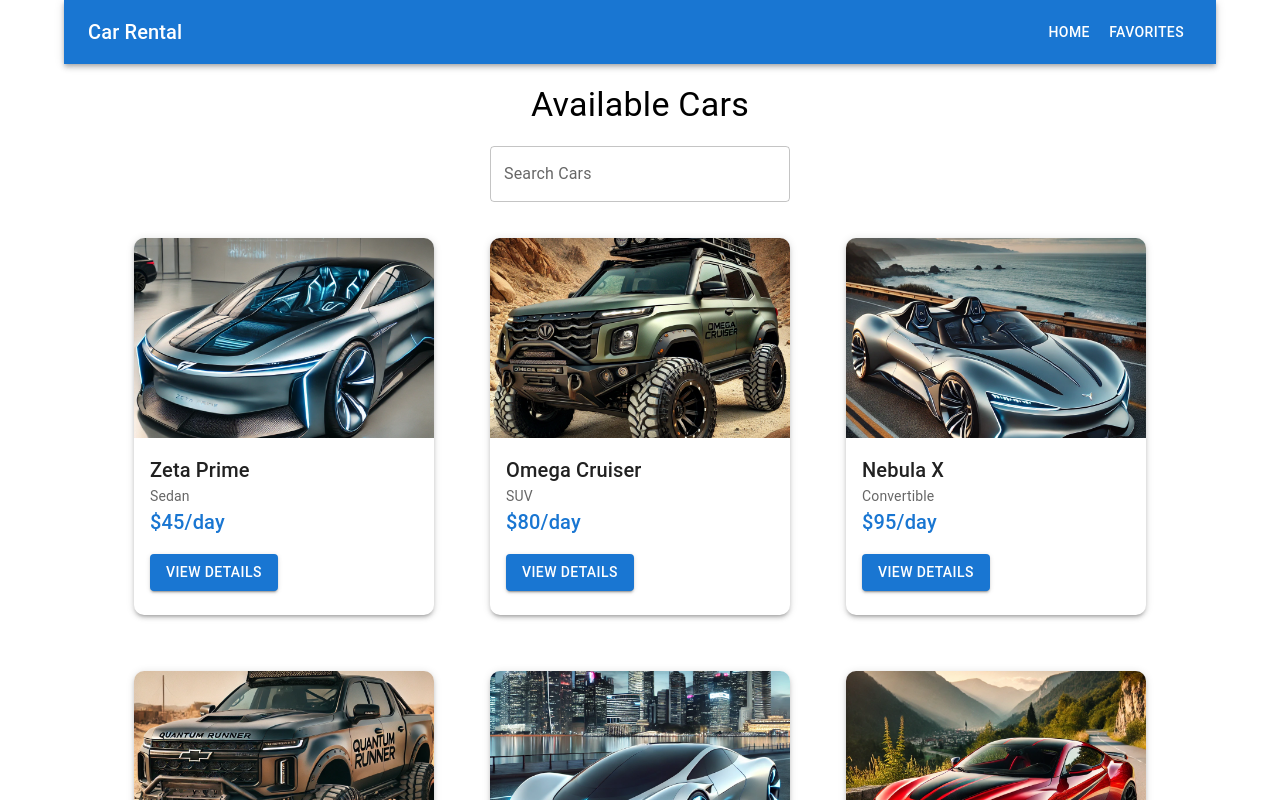
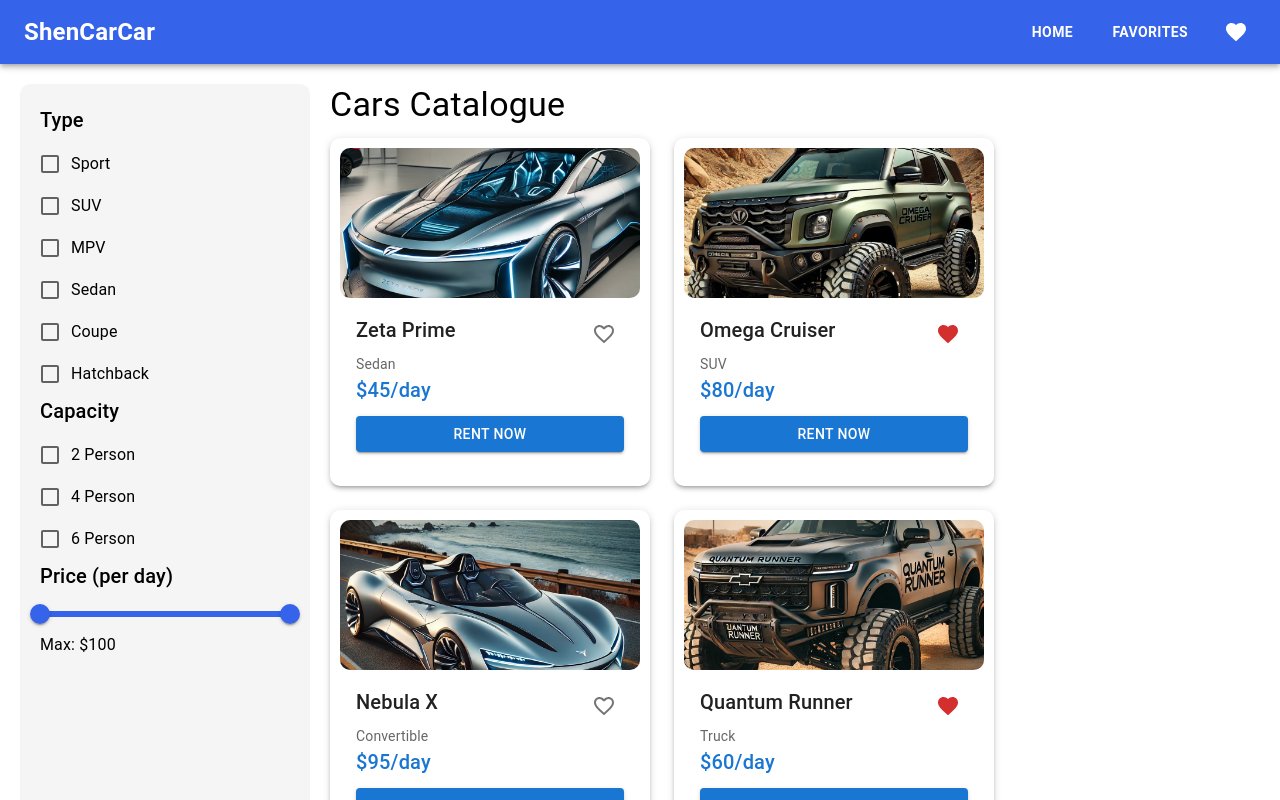
Before and after one commit to edenadiv/Task3, a React (Create React App) app: page / in a window 1280 px wide. Shown: the top 800 px of the page. Built offline with nearby package versions, Linux system fonts and the light colour scheme.

Commit message:
updated the design, still problems in funcionality.

```diff
--- a/src/components/CarCard.js
+++ b/src/components/CarCard.js
@@ -1,23 +1,30 @@
 import React from "react";
-import { Card, CardMedia, CardContent, Typography, Button, Box } from "@mui/material";
-import { Link } from "react-router-dom";
+import { Card, CardMedia, CardContent, Typography, Button, Box, IconButton } from "@mui/material";
+import FavoriteIcon from "@mui/icons-material/Favorite";
+import FavoriteBorderIcon from "@mui/icons-material/FavoriteBorder";
 
-function CarCard({ car }) {
+function CarCard({ car, toggleFavorite }) {
   return (
-    <Card sx={{ width: 300, margin: 2, borderRadius: "10px", boxShadow: 3 }}>
+    <Card sx={{ width: "300px", borderRadius: "10px", boxShadow: 3, padding: "10px" }}>
       <CardMedia
         component="img"
-        height="200"
+        height="150"
         image={car.images[0]}
         alt={car.name}
+        sx={{ borderRadius: "10px" }}
       />
       <CardContent>
-        <Typography variant="h6">{car.name}</Typography>
+        <Box sx={{ display: "flex", justifyContent: "space-between" }}>
+          <Typography variant="h6">{car.name}</Typography>
+          <IconButton onClick={() => toggleFavorite(car.id)}>
+            {car.favorite ? <FavoriteIcon color="error" /> : <FavoriteBorderIcon />}
+          </IconButton>
+        </Box>
         <Typography variant="body2" color="textSecondary">{car.type}</Typography>
         <Typography variant="h6" color="primary">${car.daily_price}/day</Typography>
-        <Box sx={{ display: "flex", justifyContent: "space-between", marginTop: 2 }}>
-          <Button variant="contained" color="primary" component={Link} to={`/car/${car.id}`}>
-            View Details
+        <Box sx={{ marginTop: "10px" }}>
+          <Button variant="contained" color="primary" fullWidth>
+            Rent Now
           </Button>
         </Box>
       </CardContent>
--- a/src/components/Navbar.js
+++ b/src/components/Navbar.js
@@ -1,17 +1,34 @@
 import React from "react";
-import { AppBar, Toolbar, Typography, Button, Box } from "@mui/material";
+import { AppBar, Toolbar, Typography, Button, Box, IconButton } from "@mui/material";
+import FavoriteIcon from "@mui/icons-material/Favorite";
 import { Link } from "react-router-dom";
 
 function Navbar() {
   return (
-    <AppBar position="static" color="primary">
+    <AppBar position="static" color="primary" sx={{ backgroundColor: "#3563E9" }}>
       <Toolbar>
-        <Typography variant="h6" component="div" sx={{ flexGrow: 1 }}>
-          Car Rental
+        {/* Logo and Brand Name */}
+        <Typography
+          variant="h6"
+          component="div"
+          sx={{ flexGrow: 1, fontWeight: "bold", fontSize: "24px" }}
+        >
+          ShenCarCar
         </Typography>
-        <Box>
-          <Button color="inherit" component={Link} to="/">Home</Button>
-          <Button color="inherit" component={Link} to="/favorites">Favorites</Button>
+
+        {/* Navigation Links */}
+        <Box sx={{ display: "flex", alignItems: "center", gap: "20px" }}>
+          <Button color="inherit" component={Link} to="/" sx={{ fontWeight: "600" }}>
+            Home
+          </Button>
+          <Button color="inherit" component={Link} to="/favorites" sx={{ fontWeight: "600" }}>
+            Favorites
+          </Button>
+
+          {/* Favorites Icon */}
+          <IconButton component={Link} to="/favorites" sx={{ color: "inherit" }}>
+            <FavoriteIcon />
+          </IconButton>
         </Box>
       </Toolbar>
     </AppBar>
--- a/src/pages/FavoritesPage.js
+++ b/src/pages/FavoritesPage.js
@@ -1,26 +1,26 @@
-import React, { useState } from "react";
+import React from "react";
+import { Grid, Box, Typography } from "@mui/material";
+import Navbar from "../components/Navbar";
+import CarCard from "../components/CarCard";
 import carData from "../data/cars.json";
 
 function FavoritesPage() {
-  const [favoriteCars, setFavoriteCars] = useState(
-    carData.cars.filter(car => car.favorite)
-  );
+  const favoriteCars = carData.cars.filter((car) => car.favorite);
 
   return (
-    <div>
-      <h1>Favorite Cars</h1>
-      {favoriteCars.length === 0 ? (
-        <p>No favorite cars selected.</p>
-      ) : (
-        favoriteCars.map((car) => (
-          <div key={car.id}>
-            <h2>{car.name}</h2>
-            <img src={car.images[0]} alt={car.name} width="200" />
-            <p>Daily Price: ${car.daily_price}</p>
-          </div>
-        ))
-      )}
-    </div>
+    <Box>
+      <Navbar />
+      <Box sx={{ padding: "20px" }}>
+        <Typography variant="h4" gutterBottom>Favorite Cars</Typography>
+        <Grid container spacing={3}>
+          {favoriteCars.map((car) => (
+            <Grid item key={car.id}>
+              <CarCard car={car} />
+            </Grid>
+          ))}
+        </Grid>
+      </Box>
+    </Box>
   );
 }
 
--- a/src/pages/HomePage.js
+++ b/src/pages/HomePage.js
@@ -1,37 +1,71 @@
 import React, { useState, useEffect } from "react";
+import { Grid, Box, Typography } from "@mui/material";
+import Navbar from "../components/Navbar";
+import Sidebar from "../components/Sidebar";
+import CarCard from "../components/CarCard";
 import carData from "../data/cars.json";
-import { Container, Grid, Typography } from "@mui/material";
-import Navbar from "../components/Navbar";
-import SearchBar from "../components/SearchBar";
-import CarCard from "../components/CarCard";
 
 function HomePage() {
   const [cars, setCars] = useState([]);
-  const [search, setSearch] = useState("");
+  const [selectedFilters, setSelectedFilters] = useState({
+    type: {
+      Sport: false,
+      SUV: false,
+      MPV: false,
+      Sedan: false,
+      Coupe: false,
+      Hatchback: false,
+    },
+    capacity: {
+      "2 Person": false,
+      "4 Person": false,
+      "6 Person": false,
+    },
+    price: [0, 100],
+  });
 
   useEffect(() => {
     setCars(carData.cars);
   }, []);
 
-  const filteredCars = cars.filter(car =>
-    car.name.toLowerCase().includes(search.toLowerCase())
-  );
+  const filteredCars = cars.filter((car) => {
+    // Filter by type
+    const selectedTypes = Object.entries(selectedFilters.type).filter(([, checked]) => checked).map(([type]) => type);
+    if (selectedTypes.length > 0 && !selectedTypes.includes(car.type)) return false;
+
+    // Filter by capacity
+    const selectedCapacities = Object.entries(selectedFilters.capacity).filter(([, checked]) => checked).map(([capacity]) => capacity);
+    if (selectedCapacities.length > 0 && !selectedCapacities.includes(`${car.capacity} Person`)) return false;
+
+    // Filter by price
+    if (car.daily_price < selectedFilters.price[0] || car.daily_price > selectedFilters.price[1]) return false;
+
+    return true;
+  });
+
+  const toggleFavorite = (id) => {
+    setCars((prev) =>
+      prev.map((car) => (car.id === id ? { ...car, favorite: !car.favorite } : car))
+    );
+  };
 
   return (
-    <Container>
+    <Box>
       <Navbar />
-      <Typography variant="h4" sx={{ textAlign: "center", marginTop: "20px" }}>
-        Available Cars
-      </Typography>
-      <SearchBar search={search} setSearch={setSearch} />
-      <Grid container spacing={3} justifyContent="center">
-        {filteredCars.map((car) => (
-          <Grid item key={car.id}>
-            <CarCard car={car} />
+      <Box sx={{ display: "flex", padding: "20px" }}>
+        <Sidebar selectedFilters={selectedFilters} setSelectedFilters={setSelectedFilters} />
+        <Box sx={{ flex: 1, paddingLeft: "20px" }}>
+          <Typography variant="h4" gutterBottom>Cars Catalogue</Typography>
+          <Grid container spacing={3}>
+            {filteredCars.map((car) => (
+              <Grid item key={car.id}>
+                <CarCard car={car} toggleFavorite={toggleFavorite} />
+              </Grid>
+            ))}
           </Grid>
-        ))}
-      </Grid>
-    </Container>
+        </Box>
+      </Box>
+    </Box>
   );
 }
 
```
Also changed, not shown: src/components/Footer.js (added, +27 -0 lines).
